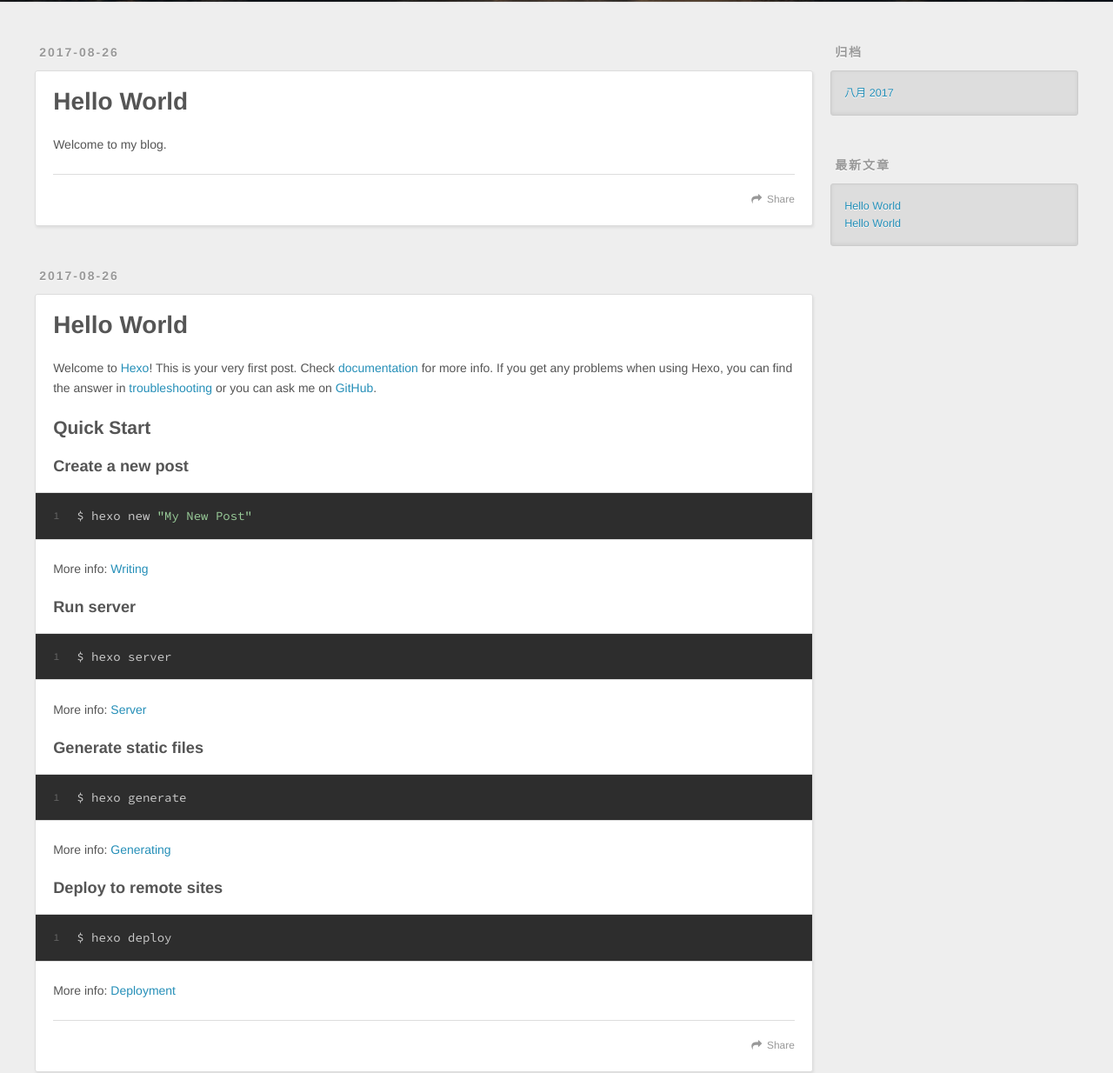
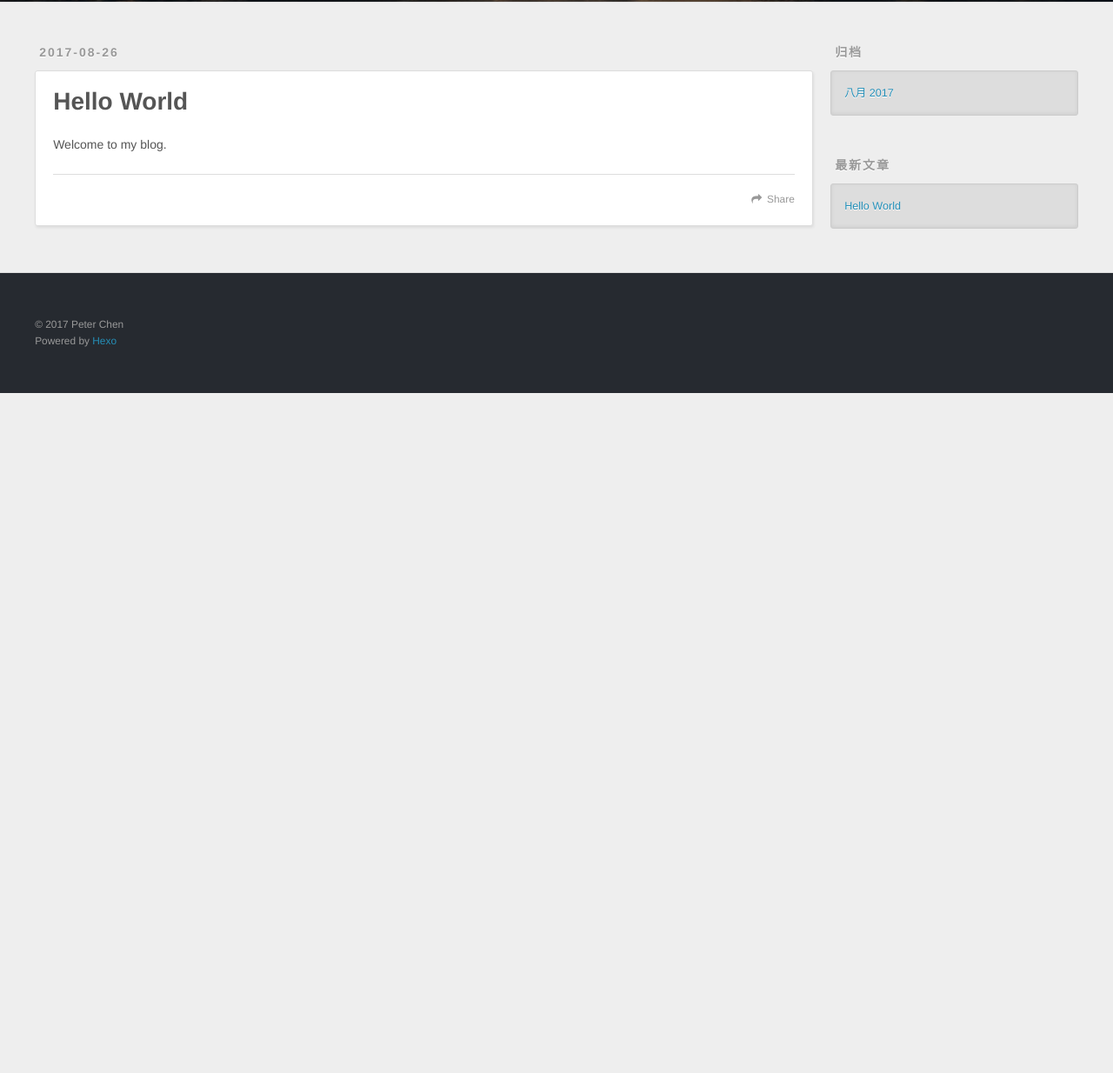
Before and after one commit to PeterChen1997/PeterChen1997.github.io, a plain HTML site: page index.html in a window 1280 px wide. Shown: the part 298-1532 px from the top of the page at 87% size. After the commit the page ends 800 px from the top, so only its background shows below. Drawn offline with nearby package versions, Linux system fonts and the light colour scheme.

Commit message:
Site updated: 2017-08-27 09:46:57

```diff
--- a/index.html
+++ b/index.html
@@ -96,52 +96,7 @@
 
     </div>
     <footer class="article-footer">
-      <a data-url="http://www.peterchen.com/2017/08/26/Hello-World-0/" data-id="cj6tg890x000010tcn5qvxjg4" class="article-share-link">Share</a>
-
-
-    </footer>
-  </div>
-
-</article>
-
-
-
-    <article id="post-hello-world" class="article article-type-post" itemscope itemprop="blogPost">
-  <div class="article-meta">
-    <a href="/2017/08/26/hello-world/" class="article-date">
-  <time datetime="2017-08-26T14:07:00.503Z" itemprop="datePublished">2017-08-26</time>
-</a>
-
-  </div>
-  <div class="article-inner">
-
-
-      <header class="article-header">
-
-
-    <h1 itemprop="name">
-      <a class="article-title" href="/2017/08/26/hello-world/">Hello World</a>
-    </h1>
-
-
-      </header>
-
-    <div class="article-entry" itemprop="articleBody">
-
-        <p>Welcome to <a href="https://hexo.io/" target="_blank" rel="external">Hexo</a>! This is your very first post. Check <a href="https://hexo.io/docs/" target="_blank" rel="external">documentation</a> for more info. If you get any problems when using Hexo, you can find the answer in <a href="https://hexo.io/docs/troubleshooting.html" target="_blank" rel="external">troubleshooting</a> or you can ask me on <a href="https://github.com/hexojs/hexo/issues" target="_blank" rel="external">GitHub</a>.</p>
-<h2 id="Quick-Start"><a href="#Quick-Start" class="headerlink" title="Quick Start"></a>Quick Start</h2><h3 id="Create-a-new-post"><a href="#Create-a-new-post" class="headerlink" title="Create a new post"></a>Create a new post</h3><figure class="highlight bash"><table><tr><td class="gutter"><pre><div class="line">1</div></pre></td><td class="code"><pre><div class="line">$ hexo new <span class="string">"My New Post"</span></div></pre></td></tr></table></figure>
-<p>More info: <a href="https://hexo.io/docs/writing.html" target="_blank" rel="external">Writing</a></p>
-<h3 id="Run-server"><a href="#Run-server" class="headerlink" title="Run server"></a>Run server</h3><figure class="highlight bash"><table><tr><td class="gutter"><pre><div class="line">1</div></pre></td><td class="code"><pre><div class="line">$ hexo server</div></pre></td></tr></table></figure>
-<p>More info: <a href="https://hexo.io/docs/server.html" target="_blank" rel="external">Server</a></p>
-<h3 id="Generate-static-files"><a href="#Generate-static-files" class="headerlink" title="Generate static files"></a>Generate static files</h3><figure class="highlight bash"><table><tr><td class="gutter"><pre><div class="line">1</div></pre></td><td class="code"><pre><div class="line">$ hexo generate</div></pre></td></tr></table></figure>
-<p>More info: <a href="https://hexo.io/docs/generating.html" target="_blank" rel="external">Generating</a></p>
-<h3 id="Deploy-to-remote-sites"><a href="#Deploy-to-remote-sites" class="headerlink" title="Deploy to remote sites"></a>Deploy to remote sites</h3><figure class="highlight bash"><table><tr><td class="gutter"><pre><div class="line">1</div></pre></td><td class="code"><pre><div class="line">$ hexo deploy</div></pre></td></tr></table></figure>
-<p>More info: <a href="https://hexo.io/docs/deployment.html" target="_blank" rel="external">Deployment</a></p>
-
-
-    </div>
-    <footer class="article-footer">
-      <a data-url="http://www.peterchen.com/2017/08/26/hello-world/" data-id="cj6tg8911000110tcki6ykdgi" class="article-share-link">Share</a>
+      <a data-url="http://www.peterchen.com/2017/08/26/Hello-World-0/" data-id="cj6u1wjd6000098tc8957mx6n" class="article-share-link">Share</a>
 
 
     </footer>
@@ -184,10 +139,6 @@
             <a href="/2017/08/26/Hello-World-0/">Hello World</a>
           </li>
 
-          <li>
-            <a href="/2017/08/26/hello-world/">Hello World</a>
-          </li>
-
       </ul>
     </div>
   </div>
```
Also changed, not shown: 2017/08/26/Hello-World-0/index.html (+1 -15 lines), archives/2017/08/index.html (+0 -23 lines), archives/2017/index.html (+0 -23 lines), archives/index.html (+0 -23 lines).
